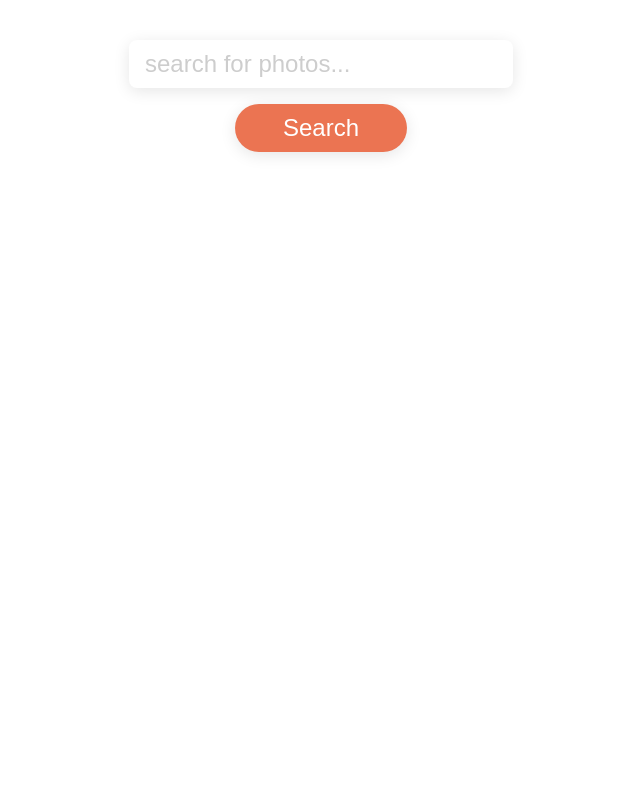
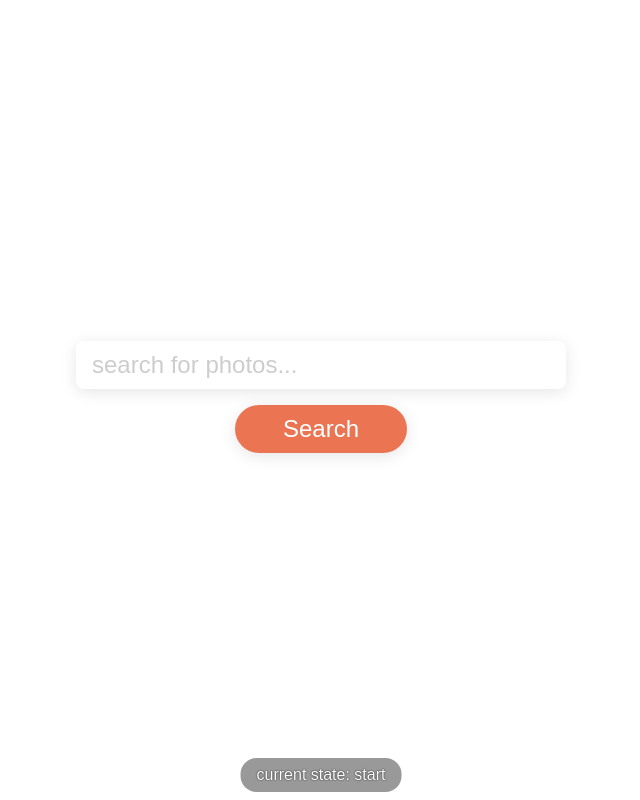
Before and after one commit to smarigowda/galary-with-statechart, a React app: page / in a window 1280 px wide. Shown: the whole page, without its empty margins (319-959 px from the left). Built offline with nearby package versions, Linux system fonts and the light colour scheme.

Commit message:
GAL-3-app-complete

```diff
--- a/src/App.js
+++ b/src/App.js
@@ -31,7 +31,8 @@ class App extends Component {
     this.state = {
       currentState: 'start', // finite state
       query: '',
-      items: []
+      items: [],
+      photo: {},
     };
   }
 
@@ -65,7 +66,15 @@ class App extends Component {
         break;
       case 'gallery':
         if(action.items) {
+          console.log(action.items);
           return { items: action.items };
+        }
+        break;
+      case 'error':
+        break;
+      case 'photo':
+        if(action.item) {
+          return { photo: action.item }
         }
         break;
       default:
@@ -90,7 +99,7 @@ class App extends Component {
         .catch(error => {
           this.transition({ type: 'SEARCH_FAILURE' });
         });
-    }, 5000);
+    }, 3000);
   }
 
   renderForm(state) {
@@ -119,7 +128,8 @@ class App extends Component {
             <button
               className="ui-button"
               type="button"
-              onClick={() => this.transition({ type: 'CANCEL_SEARCH' })}>
+              onClick={() => this.transition({ type: 'CANCEL_SEARCH' })}
+            >
               Cancel
             </button>
           }
@@ -128,11 +138,48 @@ class App extends Component {
     )
   }
 
+  renderGallery(state) {
+    console.log(`render gallery called with state = ${state}`);
+    return (
+      <section className="ui-items" data-state={state}>
+        {state === 'error'
+          ? <span className="ui-error">Uh oh, search failed.</span>
+          : this.state.items.map((item, i) =>
+            <img
+              alt='gallery'
+              src={item.media.m}
+              className="ui-item"
+              style={{'--i': i}}
+              key={item.link}
+              onClick={() => this.transition({
+                type: 'SELECT_PHOTO', item
+              })}
+            />
+          )
+        }
+      </section>
+    );
+  }
+
+  renderPhoto(state) {
+    if (state !== 'photo') return;
+
+    return (
+      <section
+        className="ui-photo-detail"
+        onClick={() => this.transition({ type: 'EXIT_PHOTO' })}>
+        <img alt="detail" src={this.state.photo.media.m} className="ui-photo"/>
+      </section>
+    )
+  }
+
   render() {
     const galleryState = this.state.currentState;
     return (
       <div className="ui-app" data-state={galleryState}>
         {this.renderForm(galleryState)}
+        {this.renderGallery(galleryState)}
+        {this.renderPhoto(galleryState)}
       </div>
     )
   }
--- a/src/App.scss
+++ b/src/App.scss
@@ -1,21 +1,65 @@
 @mixin shadow($color: rgba(black, 0.1)) {
   box-shadow: 0 .2rem 1rem $color;
+}
+
+div#root {
+  width: 700px;
+  margin: auto;
 }
 
 .ui-app {
   display: flex;
   flex-direction: column;
   justify-content: flex-start;
-  width: 100%;
-  // max-width: 90vw;
+  // width: 40rem;
+  max-width: 100vw;
   height: calc(100vh - 2rem);
+
+  &[data-state="start"] {
+    justify-content: center;
+  }
+
+  &[data-state="loading"] {
+    .ui-item {
+      opacity: .5;
+    }
+  }
+
+  &[data-state="photo"] {
+    * {
+      opacity: 0.3;
+    }
+
+    .ui-photo-detail, .ui-photo-detail * {
+      opacity: 1;
+    }
+
+    .ui-items {
+      pointer-events: none;
+    }
+  }
+
+  &:after {
+    content: 'current state: ' attr(data-state);
+    position: absolute;
+    bottom: .5rem;
+    color: white;
+    background-color: rgba(black, 0.4);
+    font-size: 1rem;
+    padding: .5rem 1rem;
+    border-radius: 1rem;
+    left: 50%;
+    transform: translateX(-50%);
+    text-shadow: 0 0 .1rem black;
+    pointer-events: none;
+  }
 }
 
 .ui-input {
   @include shadow();
   display: block;
   appearance: none;
-  width: 30%;
+  width: 70%;
   border: none;
   border-radius: 0.5rem;
   font-size: 1.5rem;
@@ -52,6 +96,7 @@
   border-radius: 3rem;
   margin: 0 1rem;
   font-size: 1.5rem;
+  margin-bottom: 15px;
 
 
   &[disabled] {
@@ -66,3 +111,61 @@
     outline: none;
   }
 }
+
+.ui-items {
+  display: flex;
+  flex-wrap: wrap;
+  flex-direction: row;
+  justify-content: center;
+  flex-shrink: 1;
+  overflow-y: scroll;
+  margin: 0 -.25rem;
+
+  &:hover > .ui-item {
+    opacity: 0.45;
+
+    &:hover {
+      opacity: 1;
+    }
+  }
+}
+
+.ui-item {
+  display: block;
+  height: 10rem;
+  width: auto;
+  flex-shrink: 0;
+  flex-grow: 0;
+  margin: .25rem;
+  animation: item .5s calc(var(--i, 0) * .05s) cubic-bezier(.5, 0, .2, 1) both;
+  background-color: #EEE;
+
+  @keyframes item {
+    from {
+      transform: scale(0);
+    }
+    to {
+      transform: scale(1);
+    }
+  }
+}
+
+.ui-photo-detail {
+  position: absolute;
+  top: 0;
+  left: 0;
+  width: 100%;
+  height: 100%;
+  display: flex;
+  justify-content: center;
+  align-items: center;
+}
+
+.ui-photo {
+  height: auto;
+  width: auto;
+  min-height: 50vh;
+  min-width: 50vw;
+  max-height: 100%;
+  max-width: 100%;
+}
```
